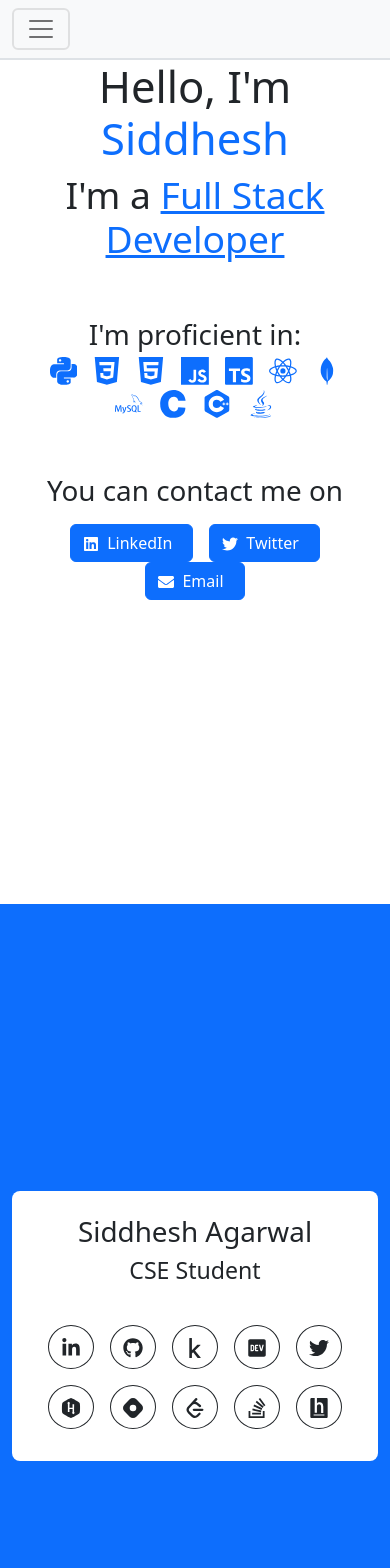
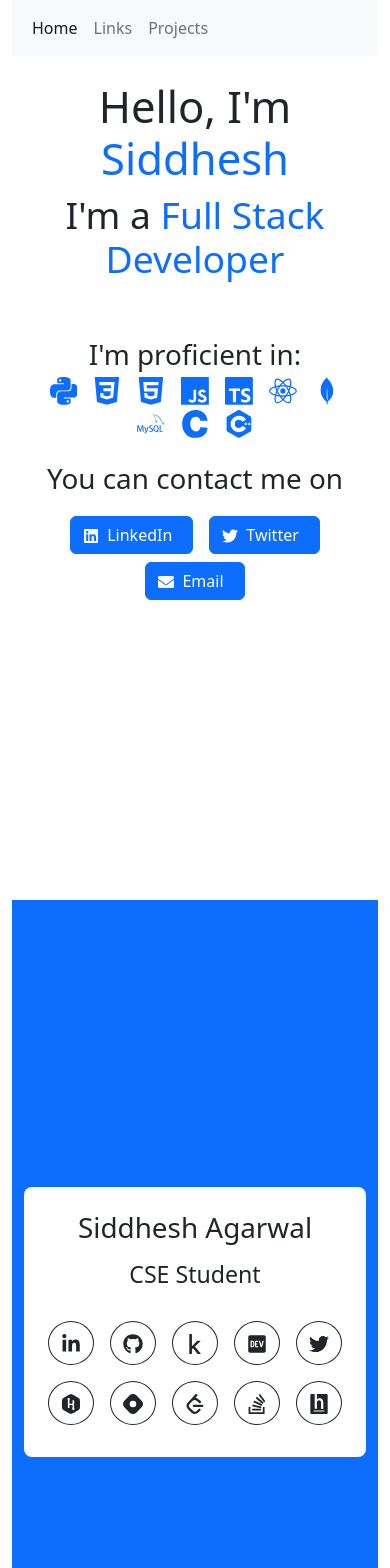
Before and after one commit to Siddhesh-Agarwal/Siddhesh-Agarwal.github.io, a React (Create React App) app: page / in a window 390 px wide. Shown: the top 1568 px of the page. Built offline with nearby package versions, Linux system fonts and the light colour scheme.

Commit message:
made responsive

```diff
--- a/src/App.js
+++ b/src/App.js
@@ -8,7 +8,7 @@ function App() {
     return (
         <>
             <Navbar />
-            <div className="min-vh-100 px-md-3 py-md-2">
+            <div className="container-fluid">
                 {/* Header */}
                 <section className="container min-vh-100" id="intro">
                     <Intro />
--- a/src/components/Intro.tsx
+++ b/src/components/Intro.tsx
@@ -1,6 +1,22 @@
 import React from 'react';
-import { FaEnvelope, FaLinkedin, FaTwitter } from 'react-icons/fa';
-import { SiC, SiCplusplus, SiCss3, SiHtml5, SiJava, SiJavascript, SiMongodb, SiMysql, SiPython, SiReact, SiTypescript } from 'react-icons/si';
+import {
+    FaEnvelope,
+    FaLinkedin,
+    FaTwitter
+} from 'react-icons/fa';
+import {
+    SiC,
+    SiCplusplus,
+    SiCss3,
+    SiHtml5,
+    SiJava,
+    SiJavascript,
+    SiMongodb,
+    SiMysql,
+    SiPython,
+    SiReact,
+    SiTypescript
+} from 'react-icons/si';
 
 const socialLinks = [
     {
@@ -30,7 +46,7 @@ function SocialLinks() {
                             <a
                                 href={link.link}
                                 rel="noreferrer noopener" target="_blank"
-                                className="btn btn-primary mx-2"
+                                className="btn btn-primary mx-2 my-1"
                             >
                                 {link.icon}
                                 <p className="d-inline mx-2">
@@ -87,10 +103,10 @@ function Tools() {
             name: "C++",
             icon: <SiCplusplus />,
         },
-        {
-            name: "Java",
-            icon: <SiJava />,
-        },
+        // {
+        //     name: "Java",
+        //     icon: <SiJava />,
+        // },
     ]
     return (
         <div className="text-primary">
@@ -107,11 +123,11 @@ function Tools() {
 
 function Intro() {
     return (
-        <div className="container">
+        <div className="container py-4">
             <div className="row">
                 <div className="col-12">
-                    <h1 className="display-1 text-center">Hello, I'm <span className="text-primary">Siddhesh</span></h1>
-                    <h2 className="display-3 text-center">I'm a <span className="text-primary text-decoration-underline">Full Stack Developer</span></h2>
+                    <h1 className="display-1 text-center">Hello, I'm <span className="text-primary fw-bolder">Siddhesh</span></h1>
+                    <h2 className="display-3 text-center">I'm a <span className="text-primary">Full Stack Developer</span></h2>
                 </div>
             </div>
             {/* List things proficient in  */}
@@ -122,7 +138,7 @@ function Intro() {
                 </div>
             </div>
             {/* Ways to contact me */}
-            <div className="row mt-5">
+            <div className="row mt-3 mt-lg-5">
                 <div className="col-12 text-center">
                     <h3 className="display-6 mb-3">You can contact me on</h3>
                     <SocialLinks />
--- a/src/components/Links.tsx
+++ b/src/components/Links.tsx
@@ -73,21 +73,22 @@ function Links() {
     // below it write CSE Student
     // list of links in a row as circles
     return (
-        <div className="bg-white p-4 rounded-3" style={{maxWidth: "45rem", minHeight: "16rem"}}>
+        <div className="bg-white py-4 px-2 rounded-3" style={{ maxWidth: "45rem", minHeight: "16rem" }}>
             <div className="row">
                 <div className="col-12">
                     <h1 className="text-center">
                         Siddhesh Agarwal
                     </h1>
-                    <h3 className="text-center">
+                    <h3 className="text-center mt-3 mt-md-1">
                         CSE Student
                     </h3>
                 </div>
             </div>
-            <div className="row mt-4">
+            <div className="row mt-md-4 mt-3">
                 <div className="col-12 text-center">
                     {
-                        socialLinks.map((link) => {
+                        socialLinks.map(
+                            (link) => {
                                 return (
                                     <a
                                         href={link.link}
@@ -97,7 +98,8 @@ function Links() {
                                         {link.icon}
                                     </a>
                                 )
-                        })
+                            }
+                        )
                     }
                 </div>
             </div>
--- a/src/components/Navbar.tsx
+++ b/src/components/Navbar.tsx
@@ -1,31 +1,34 @@
 import React from 'react';
 
 function Navbar() {
-    // Create
+    // create a Navbar using bootstrap
+    // It contains 3 links: Intro, Links, Projects
+    // The links should be in a row
     return (
-        <nav
-            className="navbar navbar-expand-lg navbar-light bg-light border-bottom border-2"
-            style={{backgroundColor: "#e3e2fd"}}
-        >
         <div className="container-fluid">
-                <button className="navbar-toggler" type="button" data-bs-toggle="collapse" data-bs-target="#navbarNav" aria-controls="navbarNav" aria-expanded="false" aria-label="Toggle navigation">
-                    <span className="navbar-toggler-icon"></span>
-                </button>
-                <div className="collapse navbar-collapse" id="navbarNav">
-                    <ul className="navbar-nav">
+            <div className="row">
+                <div className="col-12">
+                    <nav className="navbar navbar-expand navbar-light bg-light">
+                        <div className="container-fluid">
+                            {/* <div className="collapse navbar-collapse" id="navbarSupportedContent"> */}
+                                <ul className="navbar-nav me-auto mb-0">
                                     <li className="nav-item">
-                            <a className="nav-link fs-6" href="#intro">Intro</a>
+                                        <a className="nav-link active" aria-current="page" href="#intro">Home</a>
                                     </li>
                                     <li className="nav-item">
-                            <a className="nav-link fs-6" href="#links">Links</a>
+                                        <a className="nav-link" href="#links">Links</a>
                                     </li>
                                     <li className="nav-item">
-                            <a className="nav-link fs-6" href="#projects">Projects</a>
+                                        <a className="nav-link" href="#projects">Projects</a>
                                     </li>
                                 </ul>
+                            {/* </div> */}
+                        </div>
+                    </nav>
                 </div>
             </div>
-        </nav>
+        </div>
+
     )
 }
 
--- a/src/components/Projects.tsx
+++ b/src/components/Projects.tsx
@@ -50,7 +50,7 @@ function ProjectCard(props: ProjectData) {
     // place the text and content on top od card and the button at the bottom
     return (
         <div
-            className="card my-3 mx-2"
+            className="card my-md-3 mx-md-2 mx-auto my-2"
             style={{ maxWidth: "18rem", backgroundColor: "#f8f9fa" }}>
             <div className="card-body px-1 py-2 d-flex flex-column justify-content-between">
                 <div className="d-block mb-3">
@@ -62,7 +62,11 @@ function ProjectCard(props: ProjectData) {
                     </p>
                 </div>
 
-                <a href={props.link} className="btn btn-primary d-block">
+                <a
+                    href={props.link}
+                    target="_blank" rel="noreferrer noopener"
+                    className="btn btn-primary d-block"
+                >
                     <FaGithub />
                     <p className="d-inline mx-2">
                         GitHub
@@ -75,7 +79,7 @@ function ProjectCard(props: ProjectData) {
 
 function Projects() {
     return (
-        <div className='mt-5'>
+        <div className='my-5'>
             <h2 className="text-dark">
                 Projects
             </h2>
```
Lines whose indentation alone changed are shown as unchanged.
